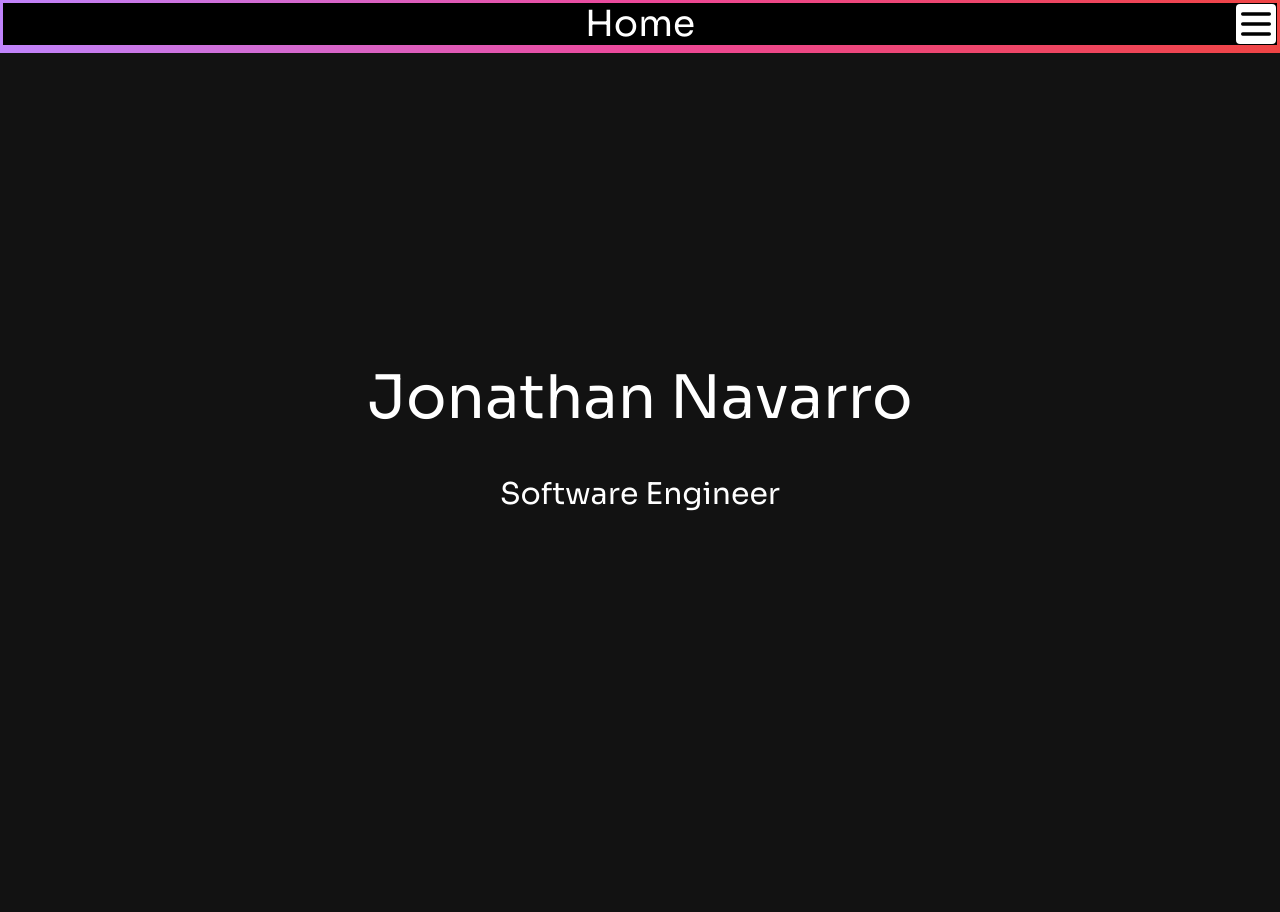
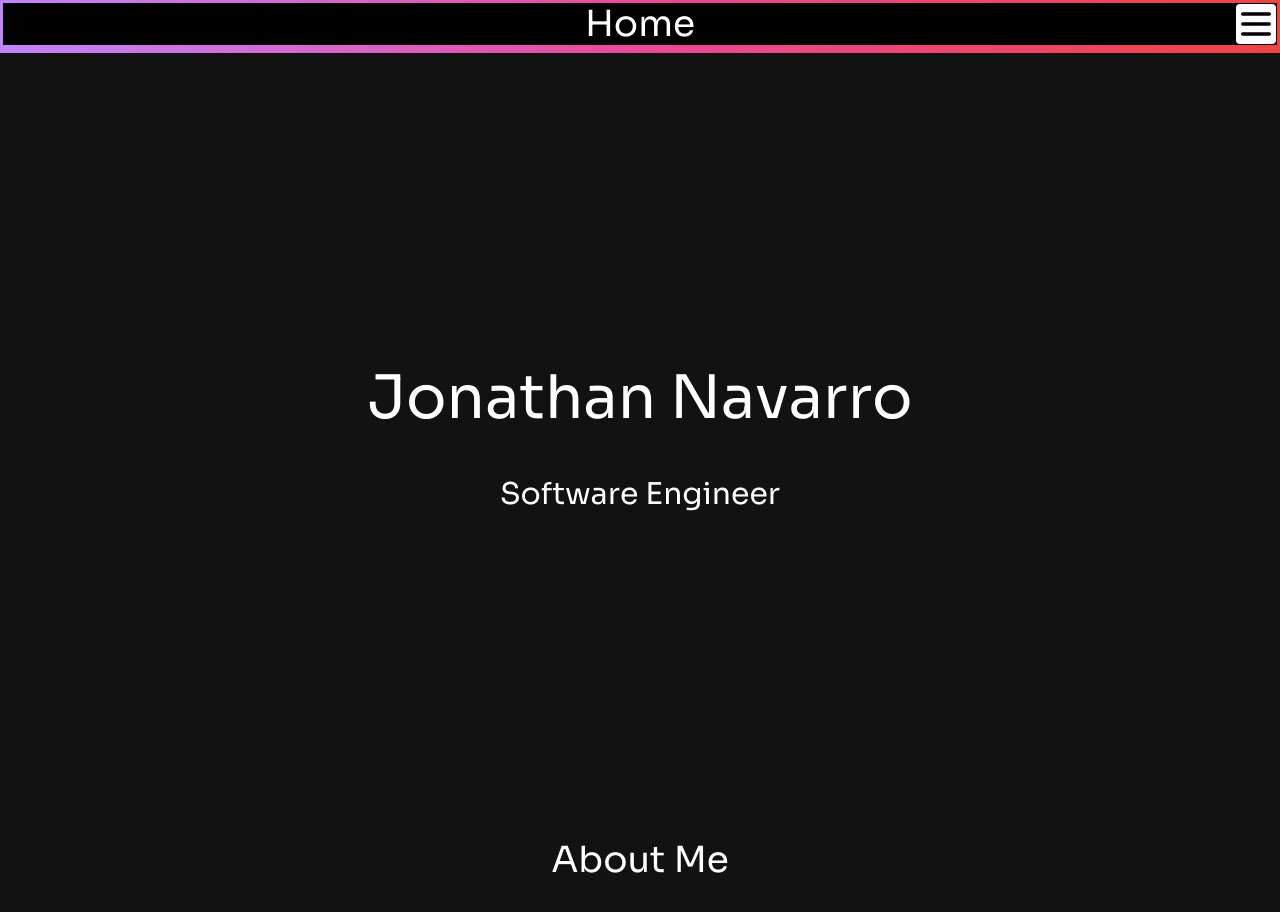
Before and after one commit to Jonnaa/Portfolio, a React (Vite) app: page / in a window 1280 px wide. Shown: the top 912 px of the page. Built offline with nearby package versions, Linux system fonts and the light colour scheme.

Commit message:
about me page title opacity changes only happen during 5% and 45% scroll progress(preserves interaction between 2 sticky components

```diff
--- a/src/components/AboutMe.jsx
+++ b/src/components/AboutMe.jsx
@@ -22,7 +22,7 @@ const AboutMe = () => {
   }]
 );
 
-  const h1Opacity = useTransform(scrollYProgress, [.05,.45,1],[0,1,0])
+  const h1Opacity = useTransform(scrollYProgress, [.05,.45],[0,1])
   const opacity = useTransform(scrollYProgress, [0.05, 0.45, 0.94], [0, 1, 0]);
   const scale = useTransform(scrollYProgress, [0, 0.4], [0.5, 1]);
 
```
